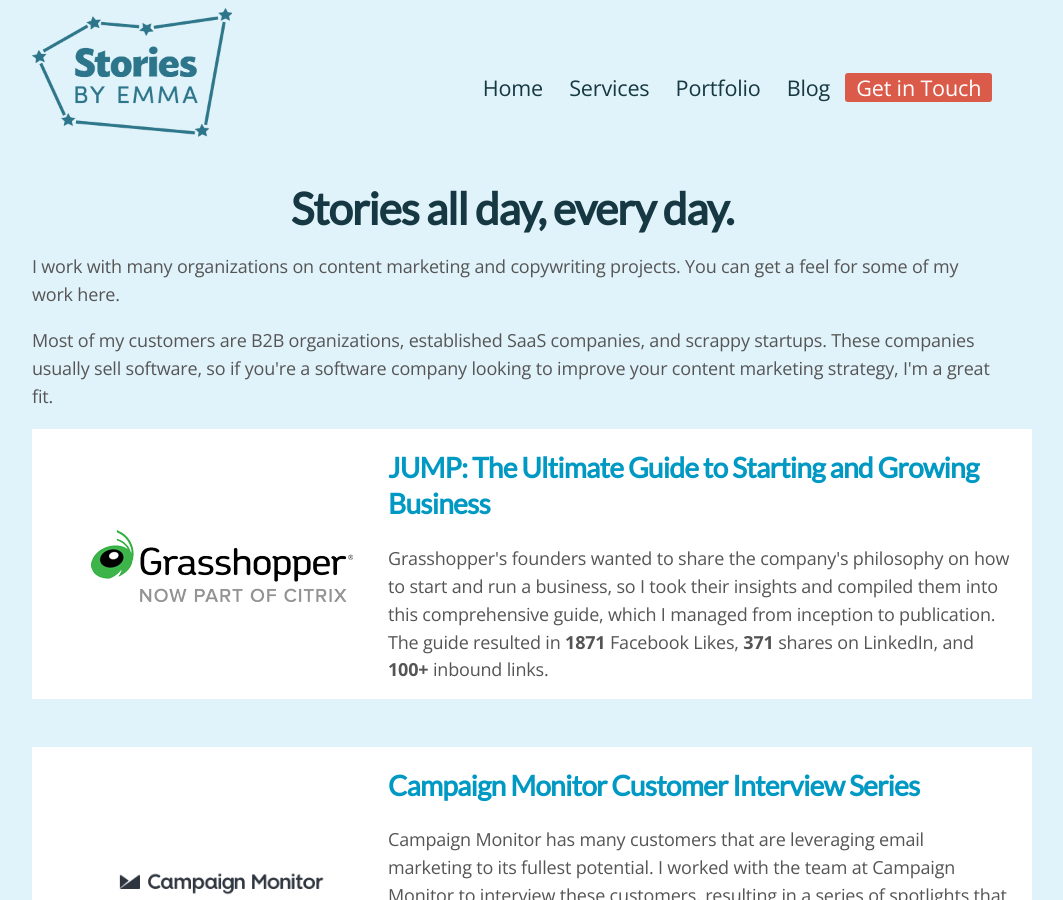
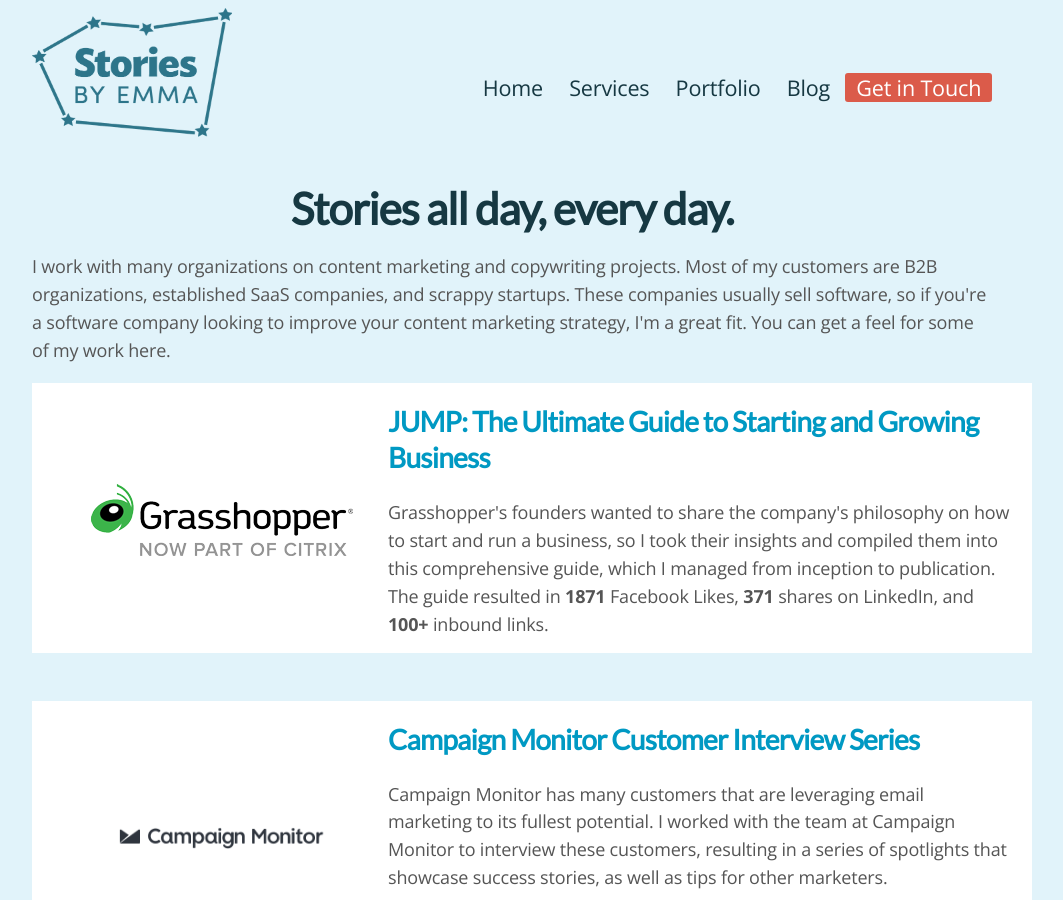
Before and after one commit to emmalepsy/emmalepsy.github.io, a Jekyll site: the page portfolio.html, which Jekyll copies as it is, in a window 1280 px wide and 900 px high. Shown: the whole window, without its empty margins (128-1191 px from the left). Built offline with Jekyll 4.4.1, drawn with Linux system fonts in a browser that asks for light colours; nearby versions of some CDN libraries; a style sheet for code colours, icons or effects is not loaded.

```diff
--- a/portfolio.html
+++ b/portfolio.html
@@ -105,12 +105,10 @@
 
   <h1 class="center"> Stories all day, every day.</h1>
 
-  <p>I work with many organizations on content marketing and copywriting projects. You can get a feel for some of my work here.</p>
-
-  <p>Most of my customers are B2B organizations, established SaaS
+  <p>I work with many organizations on content marketing and copywriting projects. Most of my customers are B2B organizations, established SaaS
   companies, and scrappy startups. These companies usually sell
   software, so if you're a software company looking to improve your
-  content marketing strategy, I'm a great fit.
+  content marketing strategy, I'm a great fit. You can get a feel for some of my work here.
   </p>
 
   <div class="item">
```
